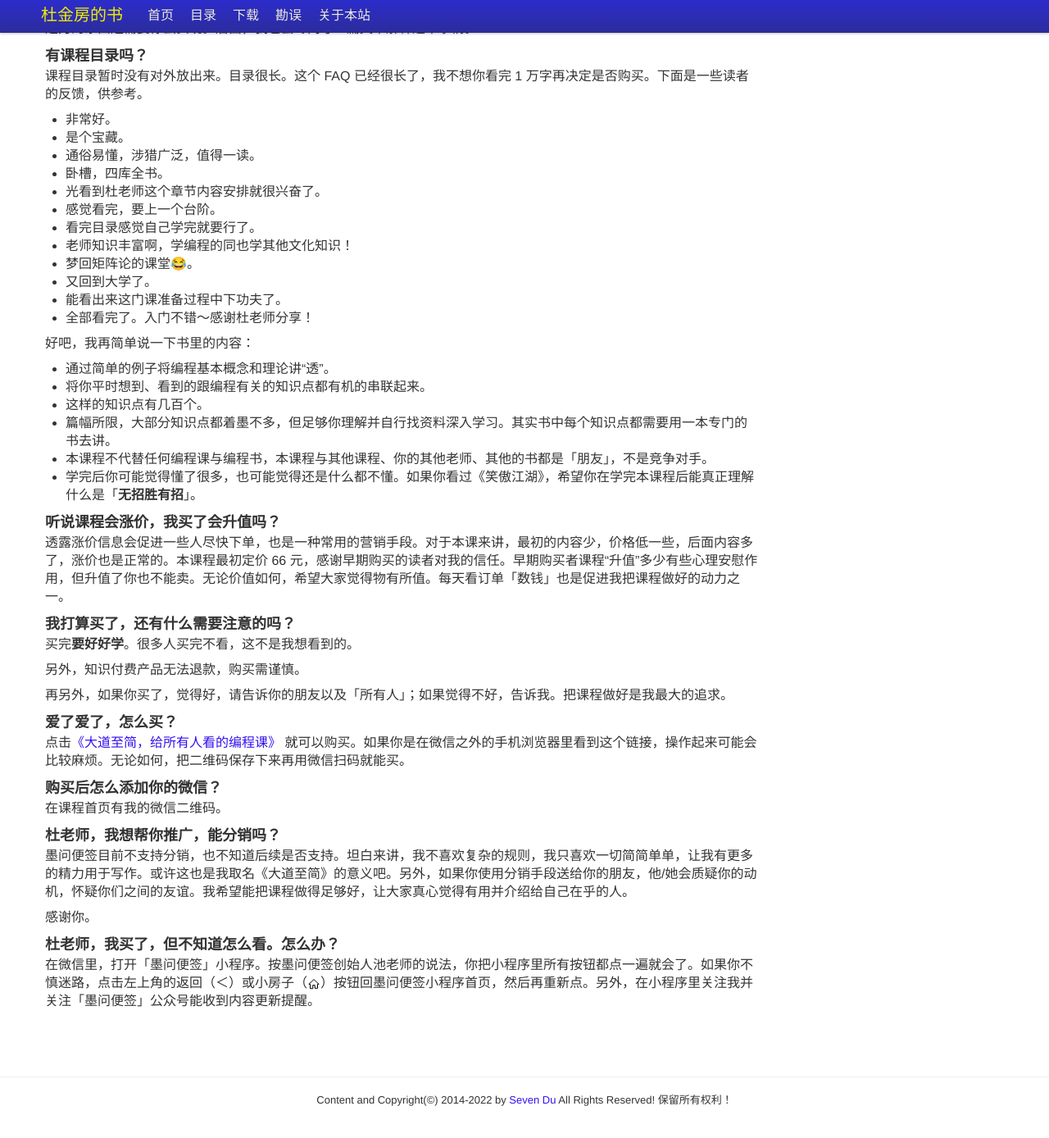
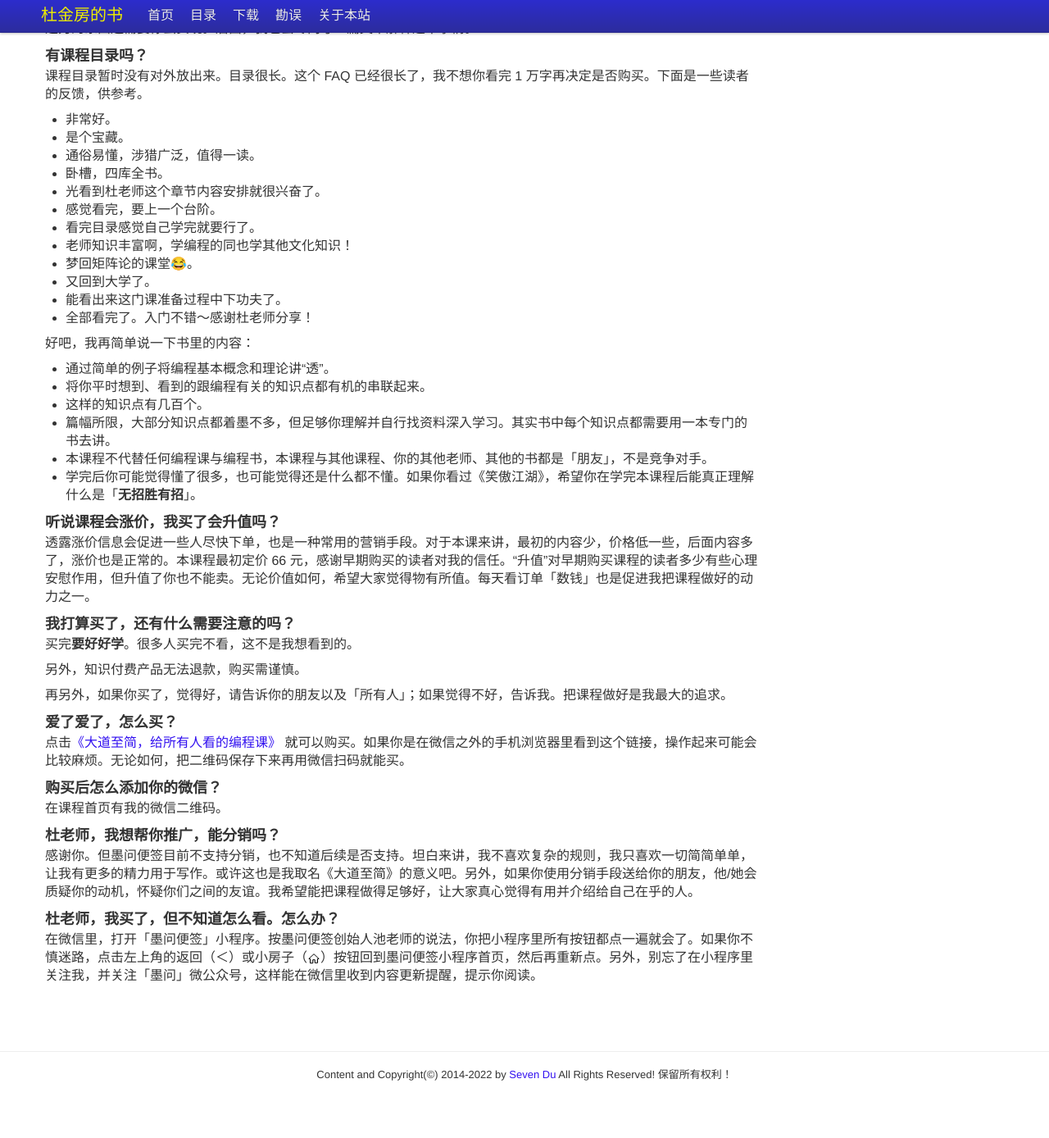
Before and after one commit to seven-book/seven-book.github.io, a Jekyll site: the page built from _posts/2023-12-07-dead-simple.md, in a window 1280 px wide and 1400 px high, scrolled down 1390 px. Shown: the top 1388 px of the window at 82% size. Built offline with Jekyll 4.4.1, drawn with Linux system fonts in a browser that asks for light colours; some of the changed text lies outside the part shown.

Commit message:
update faq

```diff
--- a/_posts/2023-12-07-dead-simple.md
+++ b/_posts/2023-12-07-dead-simple.md
@@ -53,7 +53,7 @@
 
 ### 既然小学生都能看，我从事代码开发很多年了，是不是看了没什么收获？
 
-保证有收获。本书内容很广，如果有一节能帮到你也是收获。另外，也许你写代码的水平比我还强，但你给一个刚毕业的大学生指导代码，或者给小学生讲编程时，可能会遇到很多问题。希望本书能帮上你。
+保证有收获。本书内容很广，如果有一章或一节能帮到你，也是收获。另外，也许你写代码的水平比我还高，但你也不一定所有方面都比我强。退一万步讲，如果你觉得这门课对你来说太浅了，你还可以指导我做的更好，推荐给你关心的人。
 
 ### 这门课（书）与道哥的《计算》比起来，有哪些异同？
 
@@ -103,7 +103,7 @@
 
 ### 听说课程会涨价，我买了会升值吗？
 
-透露涨价信息会促进一些人尽快下单，也是一种常用的营销手段。对于本课来讲，最初的内容少，价格低一些，后面内容多了，涨价也是正常的。本课程最初定价 66 元，感谢早期购买的读者对我的信任。早期购买者课程“升值”多少有些心理安慰作用，但升值了你也不能卖。无论价值如何，希望大家觉得物有所值。每天看订单「数钱」也是促进我把课程做好的动力之一。
+透露涨价信息会促进一些人尽快下单，也是一种常用的营销手段。对于本课来讲，最初的内容少，价格低一些，后面内容多了，涨价也是正常的。本课程最初定价 66 元，感谢早期购买的读者对我的信任。“升值”对早期购买课程的读者多少有些心理安慰作用，但升值了你也不能卖。无论价值如何，希望大家觉得物有所值。每天看订单「数钱」也是促进我把课程做好的动力之一。
 
 ### 我打算买了，还有什么需要注意的吗？
 
@@ -123,10 +123,8 @@
 
 ### 杜老师，我想帮你推广，能分销吗？
 
-墨问便签目前不支持分销，也不知道后续是否支持。坦白来讲，我不喜欢复杂的规则，我只喜欢一切简简单单，让我有更多的精力用于写作。或许这也是我取名《大道至简》的意义吧。另外，如果你使用分销手段送给你的朋友，他/她会质疑你的动机，怀疑你们之间的友谊。我希望能把课程做得足够好，让大家真心觉得有用并介绍给自己在乎的人。
-
-感谢你。
+感谢你。但墨问便签目前不支持分销，也不知道后续是否支持。坦白来讲，我不喜欢复杂的规则，我只喜欢一切简简单单，让我有更多的精力用于写作。或许这也是我取名《大道至简》的意义吧。另外，如果你使用分销手段送给你的朋友，他/她会质疑你的动机，怀疑你们之间的友谊。我希望能把课程做得足够好，让大家真心觉得有用并介绍给自己在乎的人。
 
 ### 杜老师，我买了，但不知道怎么看。怎么办？
 
-在微信里，打开「墨问便签」小程序。按墨问便签创始人池老师的说法，你把小程序里所有按钮都点一遍就会了。如果你不慎迷路，点击左上角的返回（＜）或小房子（<img src="/images/house.svg" style="width:1em"/>）按钮回墨问便签小程序首页，然后再重新点。另外，在小程序里关注我并关注「墨问便签」公众号能收到内容更新提醒。
+在微信里，打开「墨问便签」小程序。按墨问便签创始人池老师的说法，你把小程序里所有按钮都点一遍就会了。如果你不慎迷路，点击左上角的返回（＜）或小房子（<img src="/images/house.svg" style="width:1em"/>）按钮回到墨问便签小程序首页，然后再重新点。另外，别忘了在小程序里关注我，并关注「墨问」微公众号，这样能在微信里收到内容更新提醒，提示你阅读。
```
Also changed, not shown: other parts of _posts/2023-12-07-dead-simple.md (+1 -1 lines).
